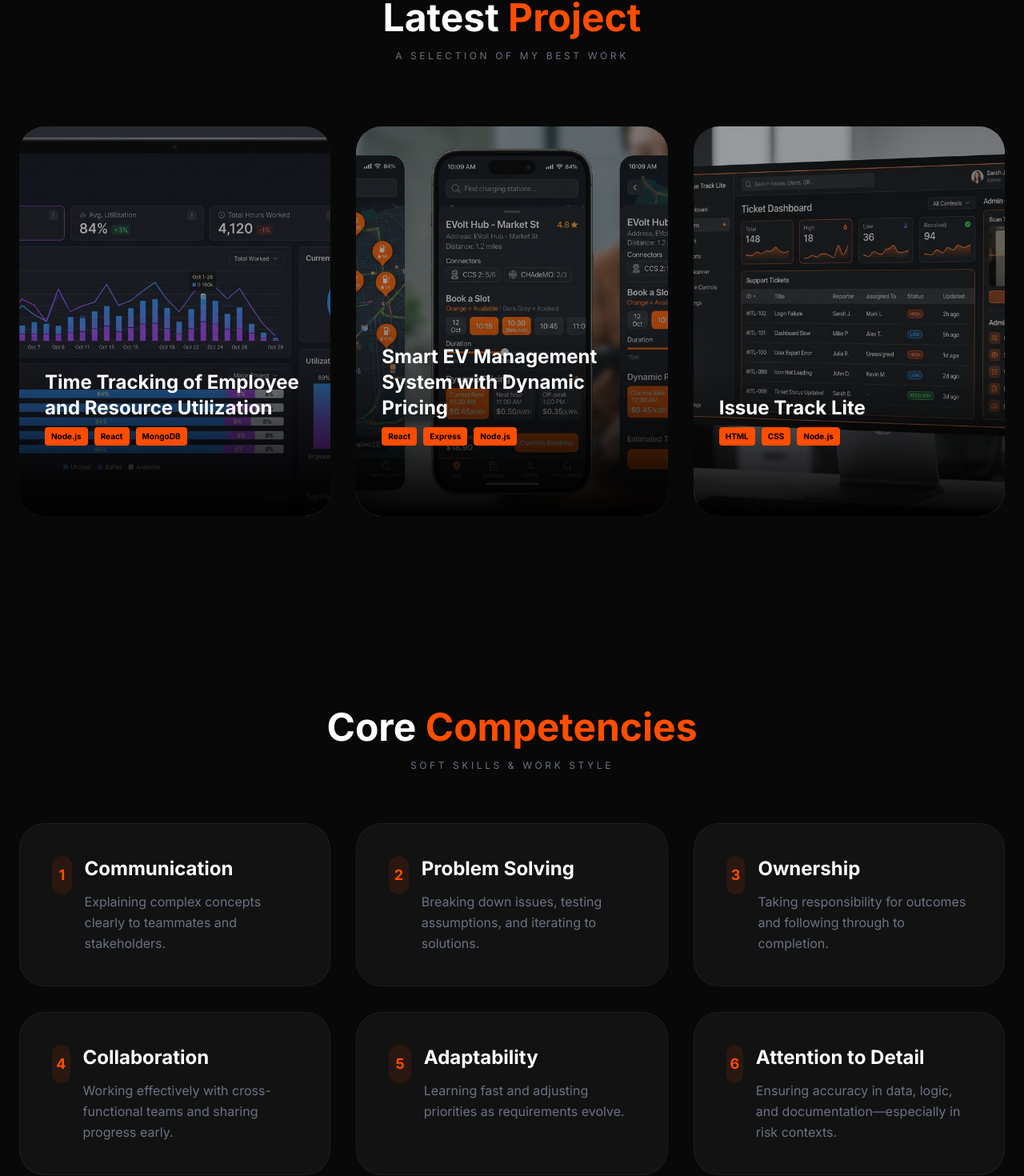
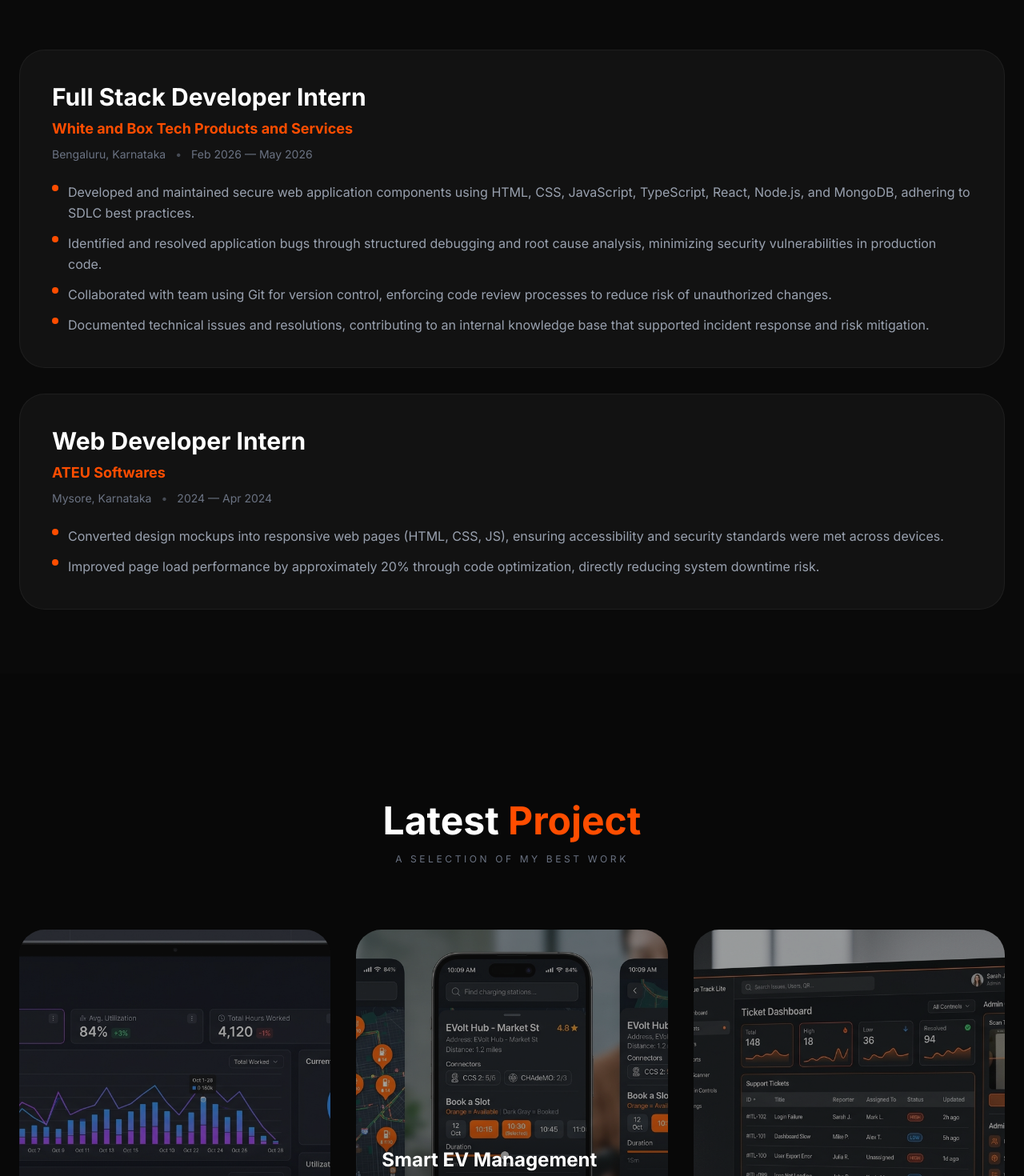
Before and after one commit to varshini-mahendra/My_Portfolio, a React (Vite) app: page / in a window 1280 px wide. Shown: the part 3624-5094 px from the top of the page at 80% size. Built offline with nearby package versions, Linux system fonts and the light colour scheme.

Commit message:
removed things

```diff
--- a/src/App.tsx
+++ b/src/App.tsx
@@ -290,6 +290,50 @@ export default function App() {
         </div>
       </section>
 
+      {/* Internship Experience Section */}
+      <section id="internships" className="py-20 bg-[#0a0a0a]">
+        <div className="max-w-7xl mx-auto px-6">
+          <div className="text-center mb-16">
+            <h2 className="text-5xl font-black mb-4">Internship <span className="text-[#ff4d00]">Experience</span></h2>
+            <p className="text-gray-500 uppercase tracking-[0.3em] text-xs">From real-world SDLC work to production-ready delivery</p>
+          </div>
+
+          <div className="space-y-8">
+            {INTERNSHIPS.map((i, idx) => (
+              <motion.div
+                key={idx}
+                initial={{ opacity: 0, y: 20 }}
+                whileInView={{ opacity: 1, y: 0 }}
+                transition={{ duration: 0.6, delay: idx * 0.08 }}
+                className="bg-[#121212] p-10 rounded-[2rem] border border-white/5 hover:border-[#ff4d00]/20 transition-all"
+              >
+                <div className="flex flex-col md:flex-row md:items-start md:justify-between gap-6">
+                  <div>
+                    <h3 className="text-3xl font-bold mb-2">{i.role}</h3>
+                    <p className="text-[#ff4d00] font-bold text-lg">{i.company}</p>
+                    <div className="mt-2 flex flex-wrap gap-3 text-gray-500 text-sm">
+                      <span className="inline-flex items-center">{i.location}</span>
+                      <span className="opacity-60">•</span>
+                      <span className="inline-flex items-center">{i.period}</span>
+                    </div>
+                  </div>
+                </div>
+
+                <ul className="mt-6 space-y-3">
+                  {i.bullets.map((b, bi) => (
+                    <li key={bi} className="flex gap-3 text-gray-400 leading-relaxed">
+                      <span className="mt-1 w-2 h-2 rounded-full bg-[#ff4d00] flex-shrink-0" />
+                      <span>{b}</span>
+                    </li>
+                  ))}
+                </ul>
+              </motion.div>
+            ))}
+          </div>
+        </div>
+      </section>
+
+
       {/* Projects Section */}
       <section id="portfolio" className="py-20 lg:py-40">
         <div className="max-w-7xl mx-auto px-6">
@@ -348,28 +392,8 @@ export default function App() {
                 desc: "Breaking down issues, testing assumptions, and iterating to solutions."
               },
               {
-                title: "Ownership",
-                desc: "Taking responsibility for outcomes and following through to completion."
-              },
-              {
-                title: "Collaboration",
-                desc: "Working effectively with cross-functional teams and sharing progress early."
-              },
-              {
                 title: "Adaptability",
                 desc: "Learning fast and adjusting priorities as requirements evolve."
-              },
-              {
-                title: "Attention to Detail",
-                desc: "Ensuring accuracy in data, logic, and documentation—especially in risk contexts."
-              },
-              {
-                title: "Time Management",
-                desc: "Planning work in milestones and delivering consistently under deadlines."
-              },
-              {
-                title: "Critical Thinking",
-                desc: "Evaluating trade-offs with a structured, evidence-based mindset."
               },
               {
                 title: "Stakeholder Mindset",
```
